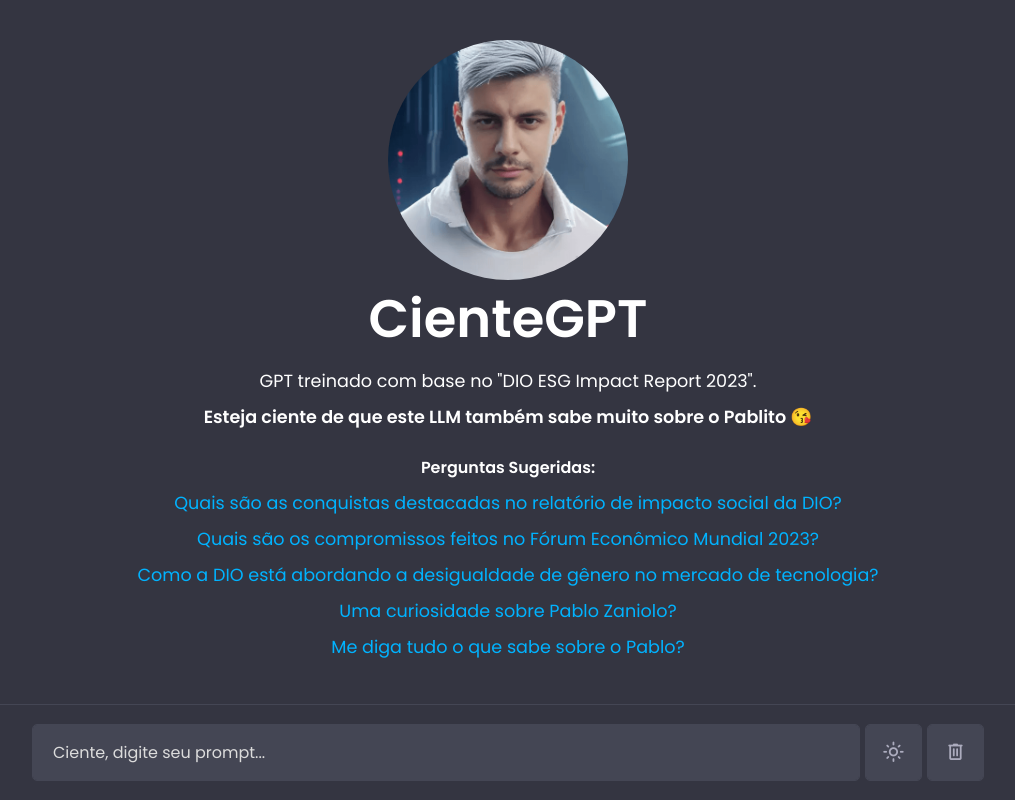
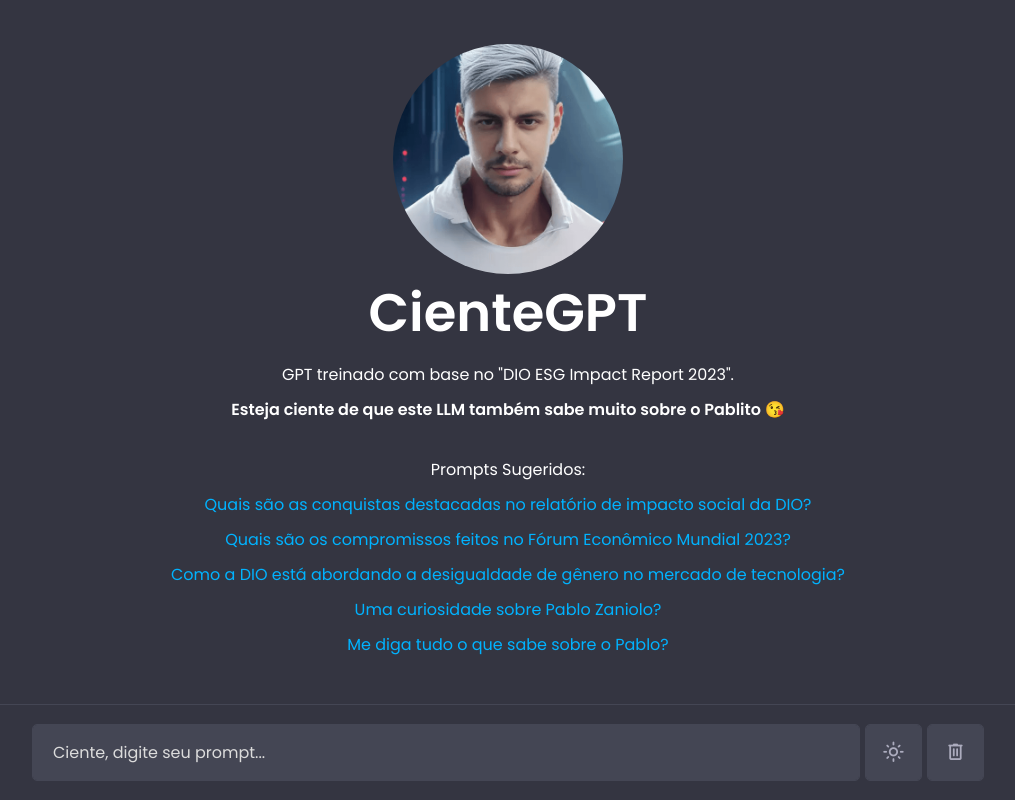
Before and after one commit to digitalinnovationone/cienteGPT, a plain HTML site: page docs/index.html in a window 1280 px wide. Shown: the whole page, without its empty margins (132-1147 px from the left). Drawn offline with nearby package versions, Linux system fonts and the light colour scheme.

Commit message:
Agora vai, ahu ahu!

```diff
--- a/docs/script.js
+++ b/docs/script.js
@@ -19,7 +19,7 @@
             <p>GPT treinado com base no "DIO ESG Impact Report 2023".</p>
             <p><strong>Esteja ciente de que este LLM também sabe muito sobre o Pablito 😘</strong></p>
             <br>
-            <h4>Perguntas Sugeridas:</h4>
+            <p>Prompts Sugeridos:</p>
             <p class="suggested-question">Quais são as conquistas destacadas no relatório de impacto social da DIO?</p>
             <p class="suggested-question">Quais são os compromissos feitos no Fórum Econômico Mundial 2023?</p>
             <p class="suggested-question">Como a DIO está abordando a desigualdade de gênero no mercado de tecnologia?</p>
--- a/docs/style.css
+++ b/docs/style.css
@@ -73,7 +73,7 @@ body {
 
 .default-text p {
     margin-top: 10px;
-    font-size: 1.1rem;
+    font-size: 1rem;
 }
 
 .chat-container .chat {
@@ -168,8 +168,8 @@ span.material-symbols-rounded {
 
 img {
     border-radius: 50%;
-    max-width: 240px;
-    max-height: 240px;
+    max-width: 230px;
+    max-height: 230px;
 }
 
 @keyframes animateDots {
@@ -277,7 +277,7 @@ img {
     }
 
     :where(.default-text p, textarea, .chat p) {
-        font-size: 0.95rem !important;
+        font-size: 0.85rem !important;
     }
 
     .chat-container .chat {
```
